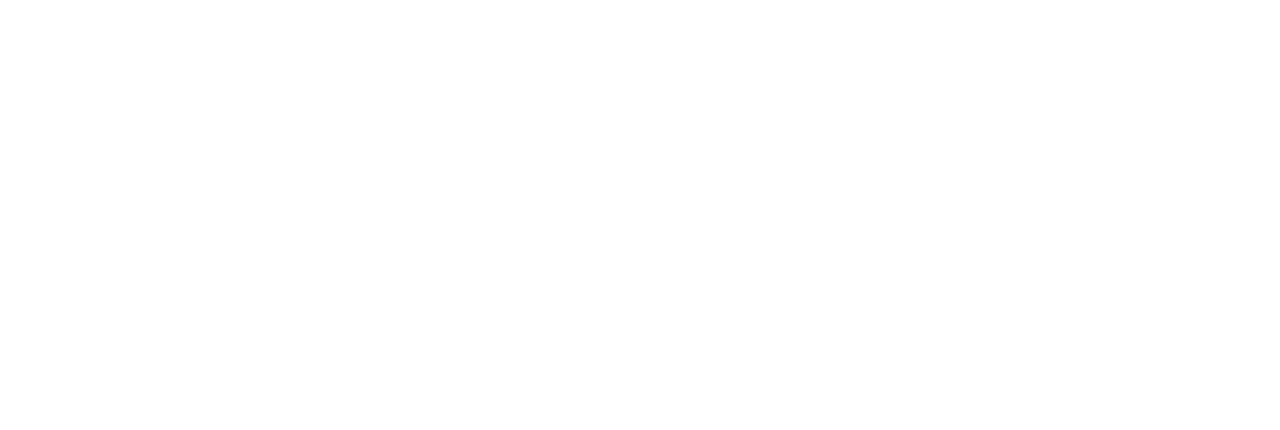
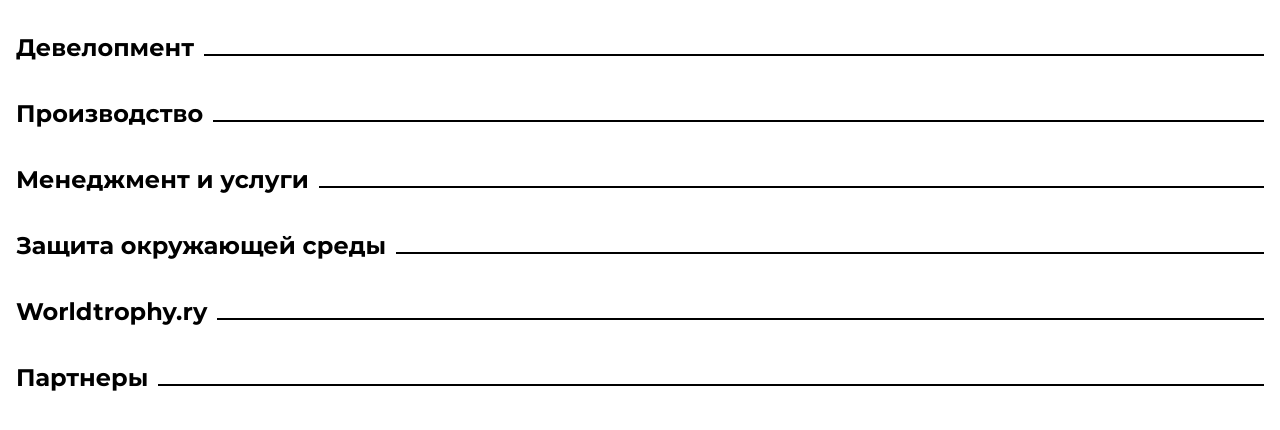
Before and after one commit to davlatsultonov/landing-sinerga, a plain HTML site: page index.html in a window 1280 px wide. Drawn offline with Linux system fonts and the light colour scheme.

Commit message:
Добавил стили для заголовков

```diff
--- a/css/styles.css
+++ b/css/styles.css
@@ -2,7 +2,7 @@
     --base: 1440px;
     --lg: 1260px;
     --md: 1024px;
-    --xs: 375px;
+    --sm: 768px;
 }
 
 html, body {
@@ -23,6 +23,24 @@ body {
     padding-right: 16px;
 }
 
+@media (max-width: 1260px){
+    .container {
+        max-width: var(--lg);
+    }
+}
+
+@media (max-width: 1024px){
+    .container {
+        max-width: var(--md);
+    }
+}
+
+@media (max-width: 768px){
+    .container {
+        max-width: var(--sm);
+    }
+}
+
 .wrapper {
     min-height: 100%;
     display: flex;
@@ -41,3 +59,24 @@ body {
 .footer {
     min-height: 60px;
 }
+
+/* Headings */
+.heading {
+    font-size: 24px;
+    margin: 30px 0 15px;
+}
+
+.heading--with-line {
+    display: flex;
+}
+
+.heading--with-line::after {
+    content: '';
+    display: block;
+    height: 2px;
+    background-color: #000;
+    flex-grow: 1;
+    align-self: flex-end;
+    margin-bottom: 10px;
+    margin-left: 10px;
+}
--- a/index.html
+++ b/index.html
@@ -18,6 +18,24 @@
     <header class="header container">
     </header>
     <div class="content container">
+        <h1 class="heading heading--with-line">
+            Девелопмент
+        </h1>
+        <h1 class="heading heading--with-line">
+            Производство
+        </h1>
+        <h1 class="heading heading--with-line">
+            Менеджмент и услуги
+        </h1>
+        <h1 class="heading heading--with-line">
+            Защита окружающей среды
+        </h1>
+        <h1 class="heading heading--with-line">
+            Worldtrophy.ry
+        </h1>
+        <h1 class="heading heading--with-line">
+            Партнеры
+        </h1>
     </div>
     <footer class="footer">
         <div class="container"></div>
```
